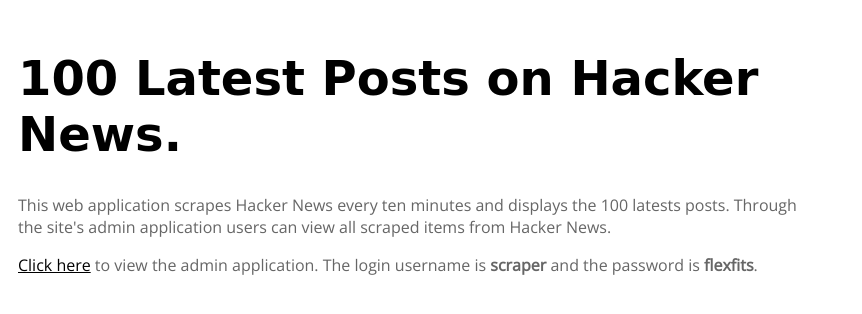
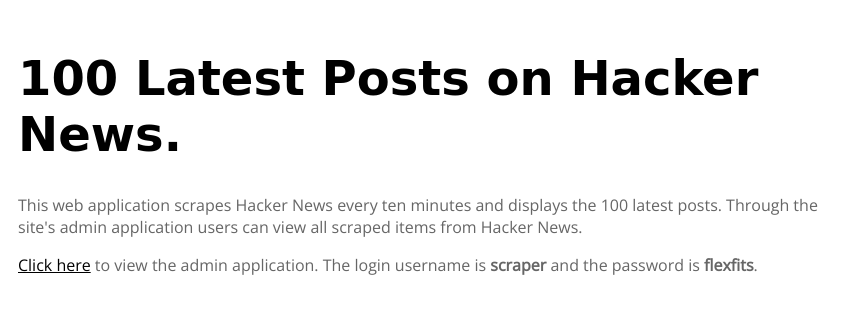
Before and after one commit to durbin/scrapernews, a Django app: page / in a window 1280 px wide. Shown: the top 314 px of the page, without its empty margins (0-862 px from the left). Run offline with Django 3.2, Linux system fonts and the light colour scheme; data that the repository does not hold is empty; some web fonts are replaced.

Commit message:
fix copy error

```diff
--- a/hackernews/templates/home.html
+++ b/hackernews/templates/home.html
@@ -11,7 +11,7 @@
         <h1>100 Latest Posts on Hacker News.</h1>
         <p>
             This web application scrapes Hacker News every ten minutes and displays
-            the 100 latests posts. Through the site's admin application users can view
+            the 100 latest posts. Through the site's admin application users can view
             all scraped items from Hacker News.
         </p>
         <p>
```
